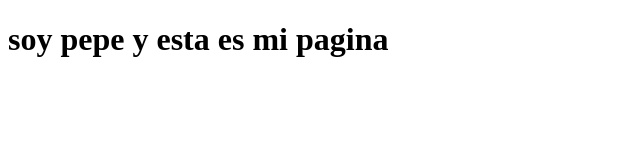
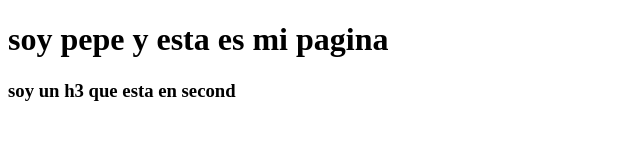
Before and after one commit to ivan-viera05/clase-6-para-mis-alumnos, a plain HTML site: page pepe.html in a window 1280 px wide. Shown: the whole page, without its empty margins (0-640 px from the left). Drawn offline with Linux system fonts and the light colour scheme.

Commit message:
un h3 que esta en la rama second

```diff
--- a/pepe.html
+++ b/pepe.html
@@ -9,6 +9,6 @@
 
 
 <h1>soy pepe y esta es mi pagina</h1>
-
+<h3>soy un h3 que esta en second</h3>
 </body>
 </html>
```
